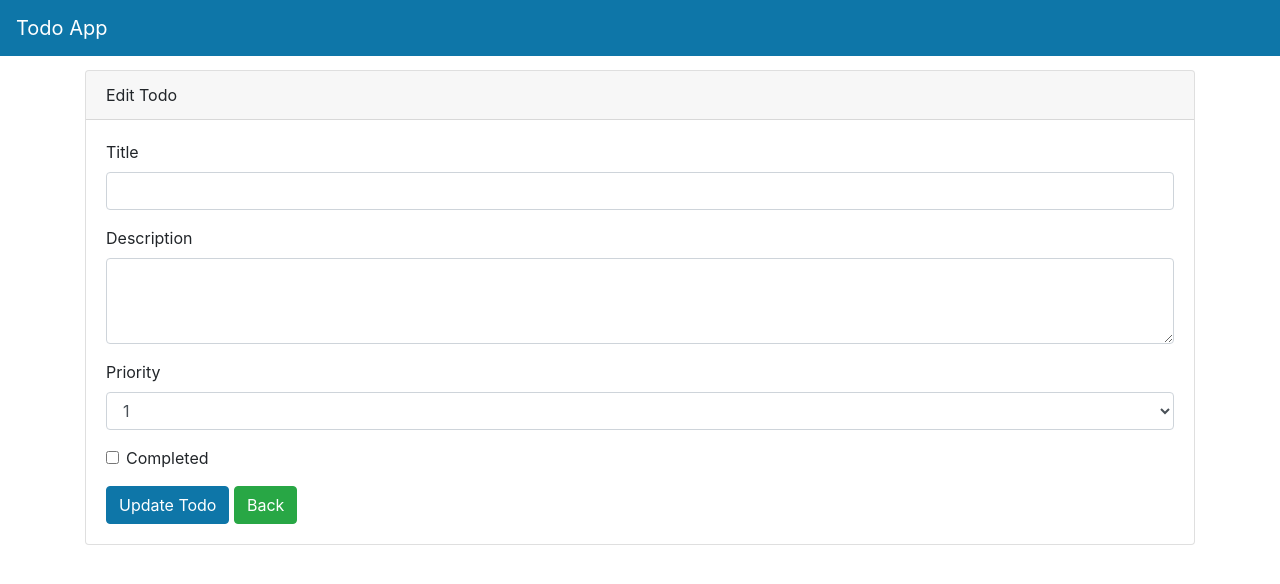
After one commit to MAfzalirad/Todo_App, a Python web app: template templates/edit-todo.html in a window 1280 px wide. The commit adds this page. Shown: the top 584 px of the page. Run offline with Jinja, Linux system fonts and the light colour scheme; the template is opened without the code that fills it, so the values that code supplies are empty.

Commit message:
add edit todo page

```diff
--- a/static/js/base.js
+++ b/static/js/base.js
@@ -16,7 +16,7 @@
             };
 
             try {
-                const response = await fetch('/todos/todo', {
+                const response = await fetch('/todos/', {
                     method: 'POST',
                     headers: {
                         'Content-Type': 'application/json',
@@ -66,7 +66,7 @@
 
             console.log(`${todoId}`)
 
-            const response = await fetch(`/todos/todo/${todoId}`, {
+            const response = await fetch(`/todos/${todoId}`, {
                 method: 'PUT',
                 headers: {
                     'Content-Type': 'application/json',
@@ -98,7 +98,7 @@
                     throw new Error('Authentication token not found');
                 }
 
-                const response = await fetch(`/todos/todo/${todoId}`, {
+                const response = await fetch(`/todos/${todoId}`, {
                     method: 'DELETE',
                     headers: {
                         'Authorization': `Bearer ${token}`
--- a/templates/add-todo.html
+++ b/templates/add-todo.html
@@ -1,4 +1,4 @@
-{% include layout.html %}
+{% include 'layout.html' %}
 
 <div class="container">
     <div class="card">
@@ -6,7 +6,7 @@
             Make a new Todo
         </div>
         <div class="card-body">
-            <form id="todoform">
+            <form id="todoForm">
                 <div class="form-group">
                     <label>Title</label>
                     <input type="text" class="form-control" name="title" required>
--- /dev/null
+++ b/templates/edit-todo.html
@@ -0,0 +1,34 @@
+{% include 'layout.html' %}
+
+<div class="container">
+    <div class="card">
+        <div class="card-header">
+            Edit Todo
+        </div>
+        <div class="card-body">
+            <form id="editTodoForm">
+                <div class="form-group">
+                    <label>Title</label>
+                    <input type="text" class="form-control" name="title" value="{{ todo.title }}" required>
+                </div>
+                <div class="form-group">
+                    <label>Description</label>
+                    <textarea class="form-control" name="description" rows="3" required>{{ todo.description }}</textarea>
+                </div>
+                <div class="form-group">
+                    <label>Priority</label>
+                    <select class="form-control" name="priority">
+                        {% for i in range(1, 6) %}
+                            <option value="{{ i }}" {% if todo.priority == i %}selected{% endif %}>{{ i }}</option>
+                        {% endfor %}
+                    </select>
+                </div>
+                <div class="form-group form-check">
+                    <input type="checkbox" class="form-check-input" name="complete" {% if todo.complete %}checked{% endif %}>
+                    <label class="form-check-label">Completed</label>
+                </div>
+                <button type="submit" class="btn btn-primary">Update Todo</button>
+                <a href="/todos/todo-page" class="btn btn-success">Back</a>
+            </form>
+        </div>
+    </div>
```
Also changed, not shown: routers/todos.py (+17 -0 lines).
